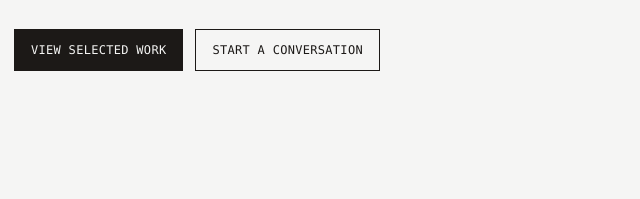
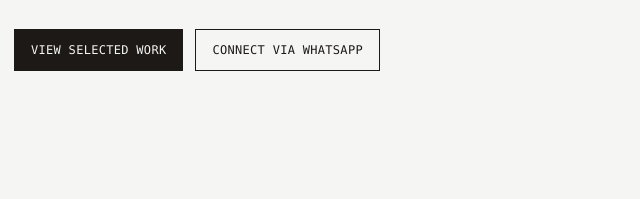
Before and after one commit to Stephanvs/stephanvs.com, an Astro site: page / in a window 1280 px wide. Shown: the part 737-936 px from the top of the page, 34-674 px from the left. Built offline with nearby package versions, Linux system fonts and the light colour scheme; Astro itself is replaced by a stand-in of ours.

Commit message:
feat: link conversation button to whatsapp

```diff
--- a/src/pages/index.astro
+++ b/src/pages/index.astro
@@ -29,8 +29,12 @@
                 <a class="inline-flex justify-center border border-fill bg-fill px-4 py-3 font-mono text-xs uppercase tracking-wide text-fill-ink no-underline transition-colors hover:border-accent hover:bg-accent hover:text-accent-ink focus-visible:outline-2 focus-visible:outline-offset-4 focus-visible:outline-accent" href="/work"
                     >View selected work</a
                 >
-                <a class="inline-flex justify-center border border-line px-4 py-3 font-mono text-xs uppercase tracking-wide no-underline transition-colors hover:border-accent hover:bg-accent hover:text-accent-ink focus-visible:outline-2 focus-visible:outline-offset-4 focus-visible:outline-accent" href="mailto:stephan@hayman.io"
-                    >Start a conversation</a
+                <a
+                    class="inline-flex justify-center border border-line px-4 py-3 font-mono text-xs uppercase tracking-wide no-underline transition-colors hover:border-accent hover:bg-accent hover:text-accent-ink focus-visible:outline-2 focus-visible:outline-offset-4 focus-visible:outline-accent"
+                    href="https://wa.me/31628778454?text=Hi%20Stephan%2C%20I%20want%20to%20talk%20through%20a%20software%20architecture%20problem.%20"
+                    target="_blank"
+                    rel="noopener noreferrer"
+                    >Connect via WhatsApp</a
                 >
             </div>
         </div>
```
